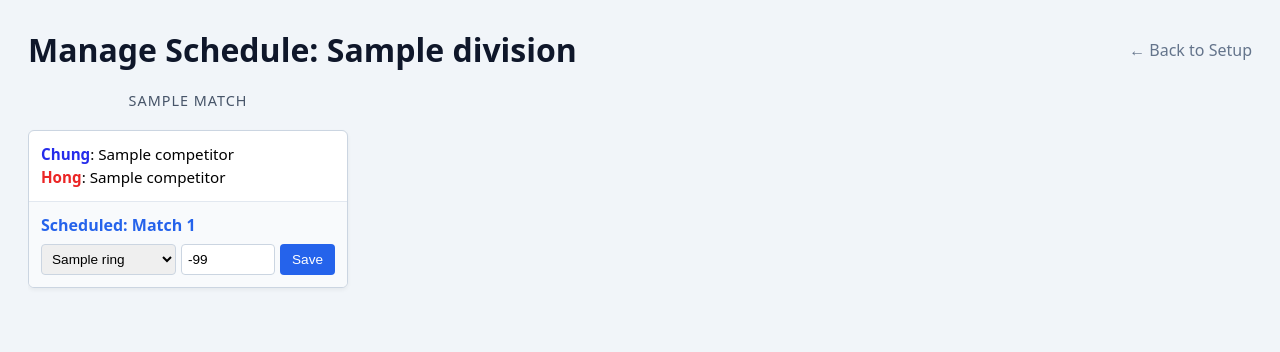
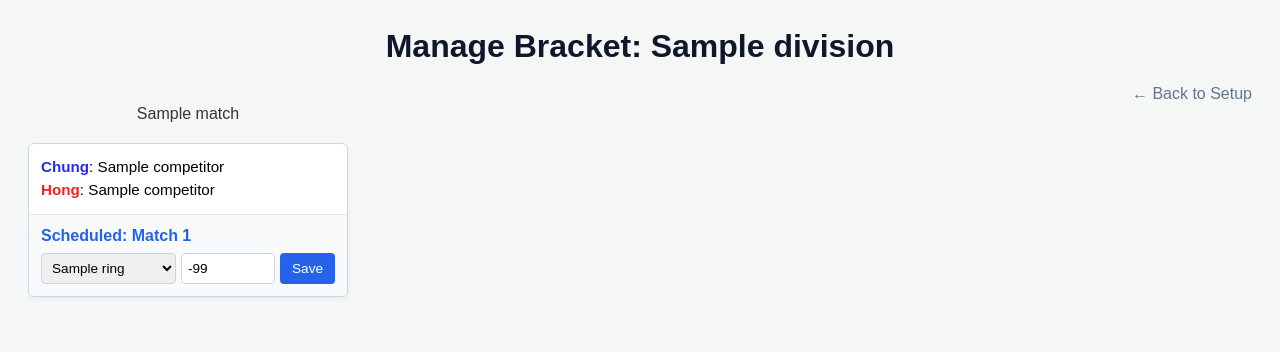
Before and after one commit to audioboxer217/tkd_competition_manager, a Flask app: page /admin/divisions/1/bracket_manage in a window 1280 px wide. Shown: the top 352 px of the page. Run offline with Flask 3, Linux system fonts and the light colour scheme; tables that the repository leaves empty hold one stand-in row (values such as "Sample post"); some libraries are stand-ins or nearby versions.

Commit message:
Cleanup Bracket Manage page

```diff
--- a/templates/bracket_manage.html
+++ b/templates/bracket_manage.html
@@ -7,14 +7,14 @@
     <script src="https://unpkg.com/htmx.org@1.9.6"></script>
     <style>
         body {
-            font-family: system-ui, sans-serif;
-            background: #f1f5f9;
+            font-family: Arial, sans-serif;
+            background: #f4f7f6;
             padding: 20px;
         }
 
         .header {
             display: flex;
-            justify-content: space-between;
+            justify-content: center;
             align-items: center;
             margin-bottom: 20px;
         }
@@ -22,9 +22,11 @@
         /* Bracket Layout */
         .bracket-container {
             display: flex;
+            flex-direction: row;
+            align-items: stretch;
             gap: 40px;
             overflow-x: auto;
-            padding-bottom: 30px;
+            padding: 20px 0;
         }
 
         .round-column {
@@ -36,11 +38,11 @@
 
         .round-title {
             text-align: center;
-            color: #475569;
+            color: #333;
             margin-bottom: 20px;
-            text-transform: uppercase;
+            /* text-transform: uppercase;
             font-size: 0.9rem;
-            letter-spacing: 1px;
+            letter-spacing: 1px; */
         }
 
         /* Match Card */
@@ -114,10 +116,11 @@
 <body>
 
     <div class="header">
-        <h1 style="margin: 0; color: #0f172a;">Manage Schedule: {{ division.name }}</h1>
-        <a href="/admin/divisions/{{ division.id }}/setup" class="back-link">&larr; Back to Setup</a>
+        <h1 style="margin: 0; color: #0f172a;">Manage Bracket: {{ division.name }}</h1>
     </div>
 
+    <span style="float: right;"><a href="/admin/divisions/{{ division.id }}/setup" class="back-link">&larr; Back to
+            Setup</a></span>
     <div class="bracket-container">
         {% for round_name, match_list in rounds.items() %}
         <div class="round-column">
@@ -140,10 +143,12 @@
 
                 <div class="schedule-form">
                     <div style="margin-bottom: 8px; font-weight: bold; color: #2563eb;">
-                        Scheduled: {% if match.match_number %}Match {{ match.match_number }}{% else %}Unassigned{% endif
+                        {{ match.status if match.status != "Pending" else "Scheduled" }}: {% if match.match_number %}Match {{
+                        match.match_number
+                        }}{% else %}Unassigned{% endif
                         %}
                     </div>
-
+                    {% if match.status == "Pending" %}
                     <form hx-put="/matches/{{ match.id }}/schedule" hx-target="#match-{{ match.id }}"
                         hx-swap="outerHTML" style="display: flex; gap: 5px;">
                         <select name="ring_id" required style="flex: 1;">
@@ -158,6 +163,7 @@
                             - (match.ring_id * 100) if match.match_number else '' }}" required style="width: 80px;">
                         <button type="submit" class="save-btn">Save</button>
                     </form>
+                    {% endif %}
                 </div>
             </div>
             {% endfor %}
```
